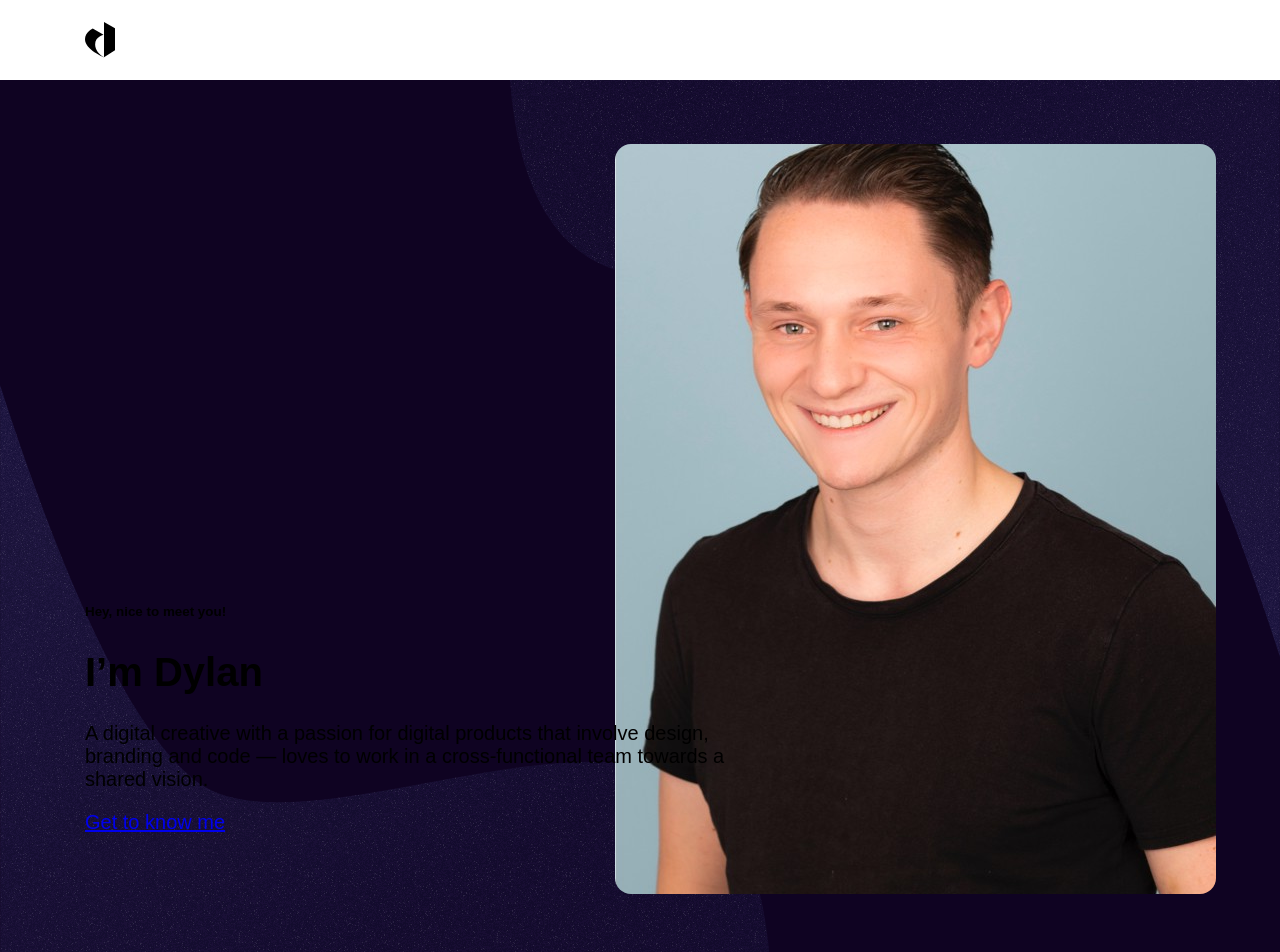
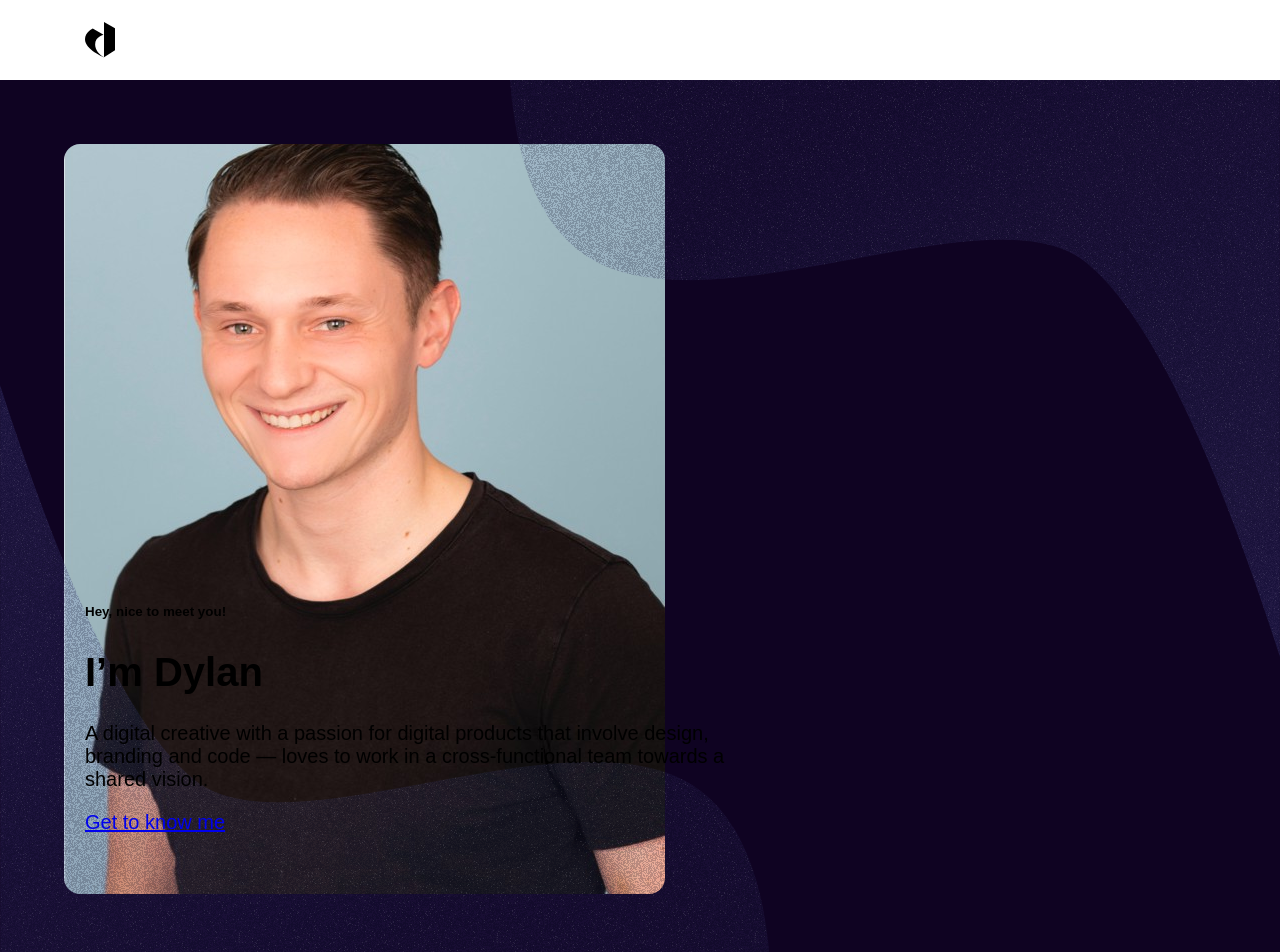
Before and after one commit to dylanvanzanten/portfolio-2022, a Next.js app: page / in a window 1280 px wide. Shown: the top 952 px of the page. Built offline with nearby package versions, Linux system fonts and the light colour scheme.

Commit message:
refactor(Hero): Change z-index Hero content items

```diff
--- a/components/Hero/_hero.scss
+++ b/components/Hero/_hero.scss
@@ -1,6 +1,4 @@
 .hero {
-  flex-direction: column;
-  display: flex;
   position: relative;
   padding: $spacing-xl;
   background-color: $color-primary;
@@ -31,9 +29,14 @@
     left: 0;
   }
 
+  .container {
+    flex-direction: column;
+    display: flex;
+  }
+
   &__image {
     align-self: flex-end;
-    z-index: 3;
+    z-index: 10;
 
     img {
       border-radius: $border-radius-xl;
@@ -45,6 +48,6 @@
     font-size: 20px;
     max-width: 50vw;
     bottom: $spacing-xxxl;
-    z-index: 5;
+    z-index: 20;
   }
 }
```
